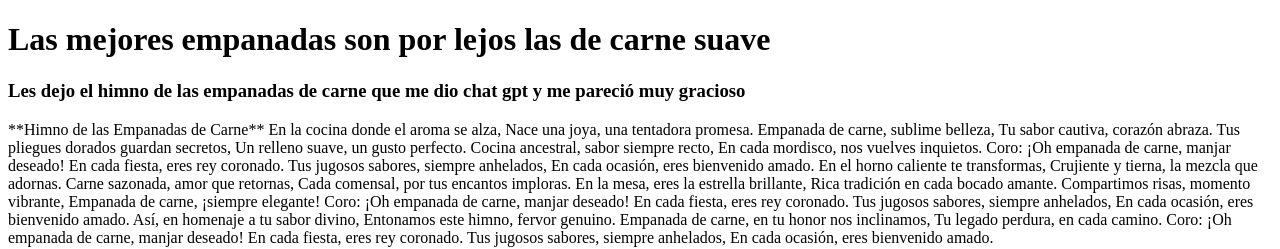
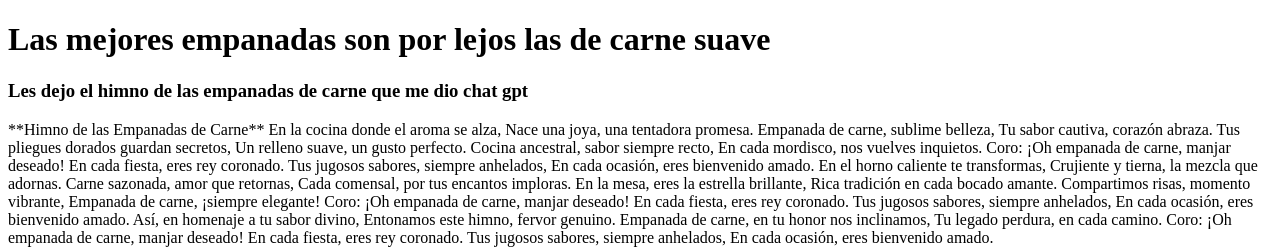
Before and after one commit to Nicolereiman/Programacion_Web_Reiman, a plain HTML site: page index.html in a window 1280 px wide. Shown: the top 249 px of the page. Drawn offline with Linux system fonts and the light colour scheme.

Commit message:
Update index.html

```diff
--- a/index.html
+++ b/index.html
@@ -9,7 +9,7 @@
     </header>
 
     <main>
-        <h3>Les dejo el himno de las empanadas de carne que me dio chat gpt y me pareció muy gracioso</h3>
+        <h3>Les dejo el himno de las empanadas de carne que me dio chat gpt</h3>
         <p>**Himno de las Empanadas de Carne**
 
 En la cocina donde el aroma se alza,
```
